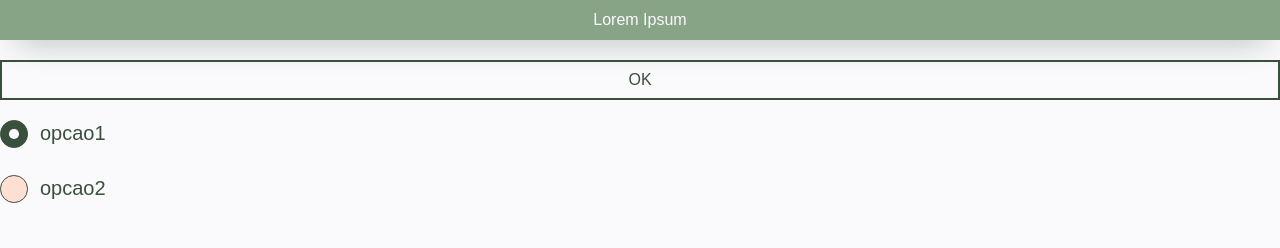
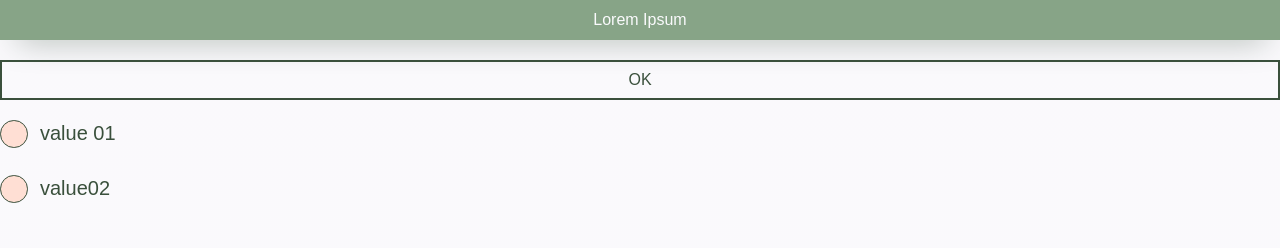
Before and after one commit to alenakano/plantindex-react, a React (Create React App) app: page / in a window 1280 px wide. Shown: the top 248 px of the page. Built offline with nearby package versions, Linux system fonts and the light colour scheme.

Commit message:
Radio refactor.

```diff
--- a/src/App.js
+++ b/src/App.js
@@ -16,12 +16,7 @@ function App() {
       <br/>
       <Button transparent={true} onButtonClicked={buttonTest} />
       <br/>
-      <div onChange={onChangeValue} >
-        <Radio name = 'teste' value='opcao1' defaultCheck={true}>
-        </Radio>
-        <Radio name = 'teste' value='opcao2'>
-        </Radio>
-      </div>
+      <Radio onChangeValue={e => console.log(e)} />
       <br/>
       <Checkbox
         value="Olar"
@@ -49,10 +44,6 @@ function App() {
   );
 }
 
-function onChangeValue(event) {
-  console.log('CHAMOUUUUU', event.target.value);
-}
-
 function onValueInput(value) {
   console.log(value);
 }
--- a/src/components/radio/radio.jsx
+++ b/src/components/radio/radio.jsx
@@ -2,24 +2,46 @@ import { React } from 'react';
 import './radio.scss';
 
 function Radio({
-  name = 'DefaultName',
-  value = 'DefaultValue',
-  defaultCheck = false
+  name = 'name',
+  options = [
+    {
+      value: 'value 01'
+    },
+    {
+      value: 'value02'
+    }
+  ],
+  onChangeValue = (e) => false
 }) {
   return (
-    <label className="radio">
-      {value}
+    <div
+      onChange= {(e) => {
+          // e.preventDefault();
+          const res = {
+            value: e.target.value,
+            id: e.target.id
+          }
+          onChangeValue(res);
+        }
+      }
+    >
+      {options.map((option, index) => {
+        return (
+          <label className="radio" key={index}>
+            {option.value}
             <input
-        id={value}
+              id={option.value}
+              value={index}
               type="radio"
-        value={value}
               name={name}
-        defaultChecked={defaultCheck}
               className="radio__input"
             />
             <span className="radio__checkmark"></span>
           </label>
         );
+      })}
+    </div>
+  );
 }
 
 export default Radio;
```
Lines whose indentation alone changed are shown as unchanged.
